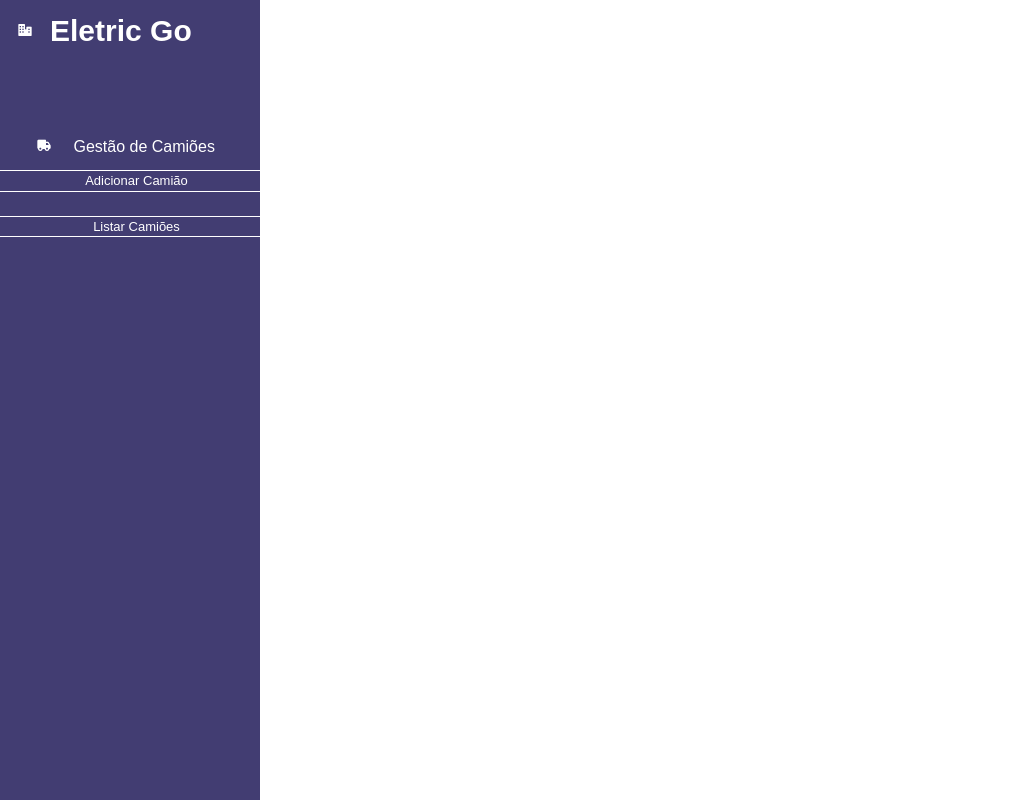
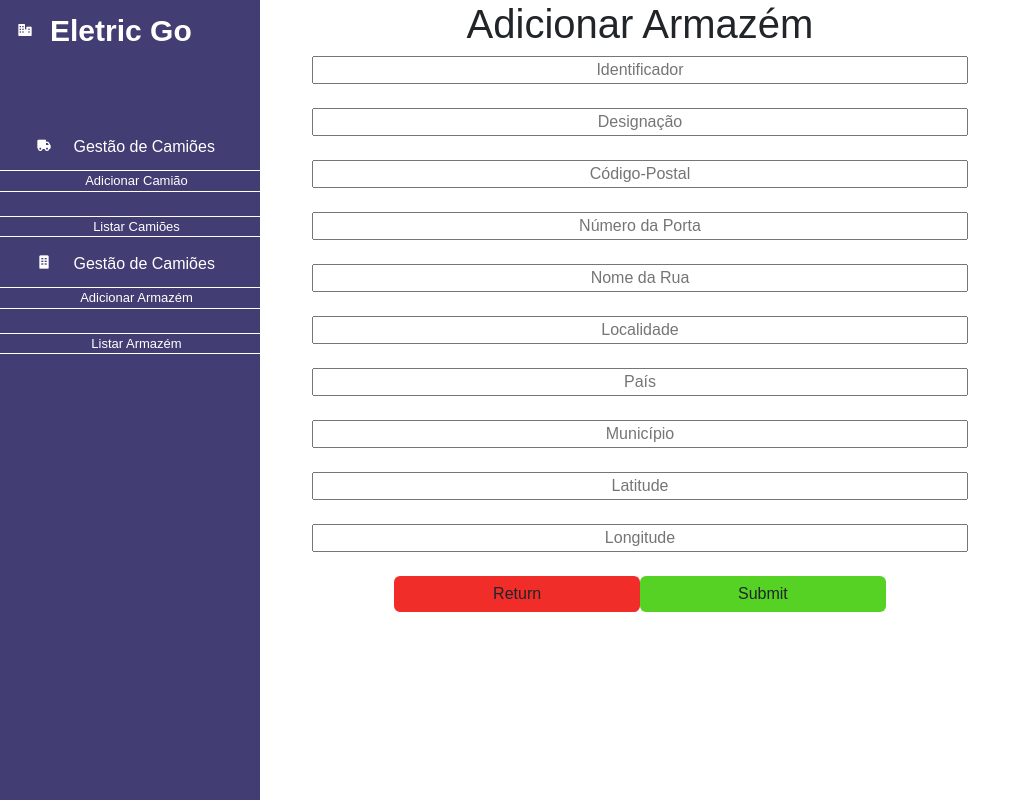
Before and after one commit to 1190624/S5_DA_02, an Angular app in the folder SPA/: page /adicionarArmazem in a window 1280 px wide. Before the commit this address led to /. Shown: the whole page, without its empty margins (0-1031 px from the left). Built offline with nearby package versions, Linux system fonts and the light colour scheme; a web font is replaced by a local one.

Commit message:
SPA registar armazém component

```diff
--- a/SPA/src/app/app-routing.module.ts
+++ b/SPA/src/app/app-routing.module.ts
@@ -1,13 +1,13 @@
 import { NgModule } from '@angular/core';
 import { RouterModule, Routes } from '@angular/router';
 import { CriarCamiaoComponent } from './criar-camiao/criar-camiao.component';
-//import { CriarArmazemComponent } from './criar-armazem/criar-armazem.component';
+import { CriarArmazemComponent } from './criar-armazem/criar-armazem.component';
 import { MenuNavegacaoComponent } from './menu-navegacao/menu-navegacao.component';
 import { AppComponent } from './app.component';
 const routes: Routes = [
   {path: 'appRoot', component: AppComponent},
   {path: 'adicionarCamiao', component: CriarCamiaoComponent},
-  //{path: 'adicionarArmazem', component: CriarArmazemComponent},
+  {path: 'adicionarArmazem', component: CriarArmazemComponent},
   {path: 'menuNav', component: MenuNavegacaoComponent}
 ];
 
--- a/SPA/src/app/app.module.ts
+++ b/SPA/src/app/app.module.ts
@@ -7,14 +7,15 @@ import { FormsModule } from '@angular/forms'; // <-- NgModel lives here
 import { MenuNavegacaoComponent } from './menu-navegacao/menu-navegacao.component';
 import { CriarCamiaoComponent } from './criar-camiao/criar-camiao.component';
 import { HttpClientModule } from '@angular/common/http';
+import { CriarArmazemComponent } from './criar-armazem/criar-armazem.component';
 //import { CriarArmazemComponent } from './criar-armazem/criar-armazem.component';
 
 @NgModule({
   declarations: [
     AppComponent,
     MenuNavegacaoComponent,
-    CriarCamiaoComponent
-    /*CriarArmazemComponent*/
+    CriarCamiaoComponent,
+    CriarArmazemComponent
   ],
   imports: [
     BrowserModule,
--- /dev/null
+++ b/SPA/src/app/criar-armazem/criar-armazem.component.css
@@ -0,0 +1,43 @@
+
+#main{
+    position:relative;
+    padding-top: 0 auto;
+    width: 80%;
+    height: 100%;
+    margin:0 auto;
+}
+
+#adicionarArmazem{
+    width: 80%;
+    height: 100%;
+    margin: auto;
+}
+
+div {
+    vertical-align:top;
+    align-content: center;
+    padding-top: 0px;
+    text-align: center;
+}
+
+.caixaTexto{
+    align-content: center;
+}
+
+
+textarea{
+    width: 100%;
+    height: 100px;
+    text-align: center;
+}
+
+input{
+    width: 80%;
+    text-align: center;
+}
+
+button{
+    padding: 5px 20px;
+    width: 30%;
+    max-width: 30%;
+}
--- /dev/null
+++ b/SPA/src/app/criar-armazem/criar-armazem.component.html
@@ -0,0 +1,54 @@
+<div id  ="main">
+<app-root></app-root>
+<body>
+    <header>
+        <h1>Adicionar Armazém</h1>
+    </header>
+    <div id ="adicionarArmazem">
+
+        <div class="caixaTexto">
+            <input type = "text" id= "identificador" name="Identificador" placeholder="Identificador" required [(ngModel)] = "identificador">
+        </div>
+        <br>
+        <div class="caixaTexto">
+            <input type = "text" id="designacao" name="Designação" placeholder="Designação" required [(ngModel)] = "designacao">
+        </div>
+        <br>
+        <div class="caixaTexto">
+            <input type = "text" id="codigoPostal" name="Código-Postal" placeholder="Código-Postal" required [(ngModel)] = "codigoPostal">
+        </div>
+        <br>
+        <div class="caixaTexto">
+            <input type = "text" id ="numeroPorta" name="Número da Porta" placeholder="Número da Porta" required [(ngModel)] = "numeroPorta">
+        </div>
+        <br>
+        <div class="caixaTexto">
+            <input type = "text" id= "nomeRua" name="Nome da Rua" placeholder="Nome da Rua" required [(ngModel)] = "nomeRua">
+        </div>
+        <br>
+        <div class="caixaTexto">
+            <input type = "text" id = "localidade" name="Localidade" placeholder="Localidade" required [(ngModel)] = "localidade">
+        </div>
+        <br>
+        <div class="caixaTexto">
+            <input type = "text" id = "pais" name="País" placeholder="País" required [(ngModel)] = "pais">
+        </div>
+        <br>
+        <div class="caixaTexto">
+            <input type = "text" id = "municipio" name="Município" placeholder="Município" required [(ngModel)] = "municipio">
+        </div>
+        <br>
+        <div class="caixaTexto">
+            <input type = "text" id = "latitude" name="Latitude" placeholder="Latitude" required [(ngModel)] = "latitude">
+        </div>
+        <br>
+        <div class="caixaTexto">
+            <input type = "text" id = "longitude" name="Longitude" placeholder="Longitude" required [(ngModel)] = "longitude">
+        </div>
+        <br>
+        <button class=btn style="background-color: #F12D2A" (click)="Return()">Return</button>
+        <button class=btn style="background-color: #56D225" (click)="Submit()">Submit</button>
+    </div>
+
+</body>
+</div>
--- /dev/null
+++ b/SPA/src/app/criar-armazem/criar-armazem.component.ts
@@ -0,0 +1,72 @@
+import { Component, OnInit } from '@angular/core';
+import { FormBuilder } from '@angular/forms';
+import { ActivatedRoute, Router } from '@angular/router';
+import { Armazem } from '../model/armazem';
+import { ArmazemService } from '../services/armazem/armazem.service';
+
+@Component({
+  selector: 'app-criar-armazem',
+  templateUrl: './criar-armazem.component.html',
+  styleUrls: ['./criar-armazem.component.css']
+})
+export class CriarArmazemComponent implements OnInit {
+  armazem: Armazem;
+  identificador: string;
+  designacao: string;
+  codigoPostal: string;
+  numeroPorta: number;
+  nomeRua: string;
+  localidade: string;
+  pais: string;
+  municipio: string;
+  latitude: number;
+  longitude: number;
+
+  constructor(private service : ArmazemService, private route: ActivatedRoute, private router:Router) { }
+
+
+  ngOnInit(): void {
+  }
+
+  Submit(): void {
+
+    const CODIGO_POSTAL_REGEX = new RegExp(/^[0-9]{4}-[0-9]{3}$/);
+
+    if (this.identificador == null) {
+      alert("Necessário inserir um Id do Armazém!");
+    } else if (this.designacao == null) {
+      alert("Necessário inserir uma Designação do Armazém!.");
+    } else if (!CODIGO_POSTAL_REGEX.test(this.codigoPostal)) {
+      alert("O Código Postal não se apresenta no formato correto!");
+    } else if (this.numeroPorta < 0) {
+      alert("O número da Porta não pode ser um número negativo!");
+    } else if (this.nomeRua == null) {
+      alert("Necessário inserir uma Rua!");
+    } else if (this.localidade == null) {
+      alert("Necessário inserir uma Localidade!");
+    } else if (this.pais == null) {
+      alert("Necessário inserir um País!");
+    } else if (this.municipio == null) {
+      alert("Necessário inserir um Município!");
+    } else if (this.latitude < -90) {
+      alert("A latitude deve ser um número entre -90 e 90!");
+    } else if (this.latitude > 90) {
+      alert("A latitude deve ser um número entre -90 e 90!");
+    } else if (this.longitude < -180) {
+      alert("A longitude deve ser um número entre -180 e 180!");
+    } else if (this.longitude > 180) {
+      alert("A longirude deve ser um número entre -180 e 180!");
+    } else {
+
+    this.armazem = new Armazem(this.identificador, this.designacao, this.codigoPostal, this.numeroPorta,
+      this.nomeRua, this.localidade, this.pais, this.municipio, this.latitude, this.longitude);
+    this.service.criarArmazem(this.identificador, this.designacao, this.codigoPostal, this.numeroPorta,
+      this.nomeRua, this.localidade, this.pais, this.municipio, this.latitude, this.longitude).subscribe(data => {alert("O armazém foi criado.")});
+
+  }
+}
+
+  Return(): void{
+    this.router.navigate(['/menuNav']);
+  }
+}
--- a/SPA/src/app/menu-navegacao/menu-navegacao.component.html
+++ b/SPA/src/app/menu-navegacao/menu-navegacao.component.html
@@ -20,6 +20,21 @@
 
     <div id="GestaoArmazens">
 
+        <button id="GestaoArmazensButton">
+            <i class='bx bxs-building'></i>
+            Gestão de Camiões</button>
+
+            <div class="item_div">
+                <!--<a href="/adiconarCamiao">Adicionar Camião</a>-->
+                <button class = "button" routerLink="/adicionarArmazem">Adicionar Armazém</button>
+                <!--<li><a href="#" [routerLink]="['/adicionarCamiao']">Adicionar Camião</a></li>-->
+                <br>
+                <button class = "button" [routerLink]="['/adicionarArmazem']">Listar Armazém</button>
+                <!--<a href="#">Listar Camiões</a>-->
+            </div>
+
+
+
     </div>
     <div id="GestaoDeEntregas">
 
--- a/SPA/src/app/services/armazem/armazem.service.ts
+++ b/SPA/src/app/services/armazem/armazem.service.ts
@@ -8,13 +8,18 @@ import {catchError, map, Observable, throwError} from 'rxjs';
 })
 export class ArmazemService {
 
-  private url = 'https://localhost:5001/api/RegistarArmazém';
+  private url = 'https://localhost:5001/api/armazem';
   constructor(private httpClient: HttpClient) { }
 
 
-  criarCamiao(camiao: Armazem): Observable<any>{
+  criarArmazem(identificador: string, designacao: string, codigoPostal: string, numeroPorta: number, nomeRua: string, localidade: string,
+    pais: string, municipio: string, latitude: number,longitude: number): Observable<any>{
 
-    return this.httpClient.post(this.url, camiao).pipe(map(this.extractData));
+    const body = {"Identificador":identificador, "Designação":designacao, "CódigoPostal":codigoPostal, "NúmeroPorta":numeroPorta,
+    "NomeRua":nomeRua, "Localidade":localidade, "País":pais, "Munícipio":municipio, "Latitude":latitude, "Longitude": longitude}
+    console.log(body);
+
+    return this.httpClient.post(this.url, body).pipe(map(this.extractData));
 
   }
 
```
Also changed, not shown: 1 other file (tests, documents, lock files or other folders).
